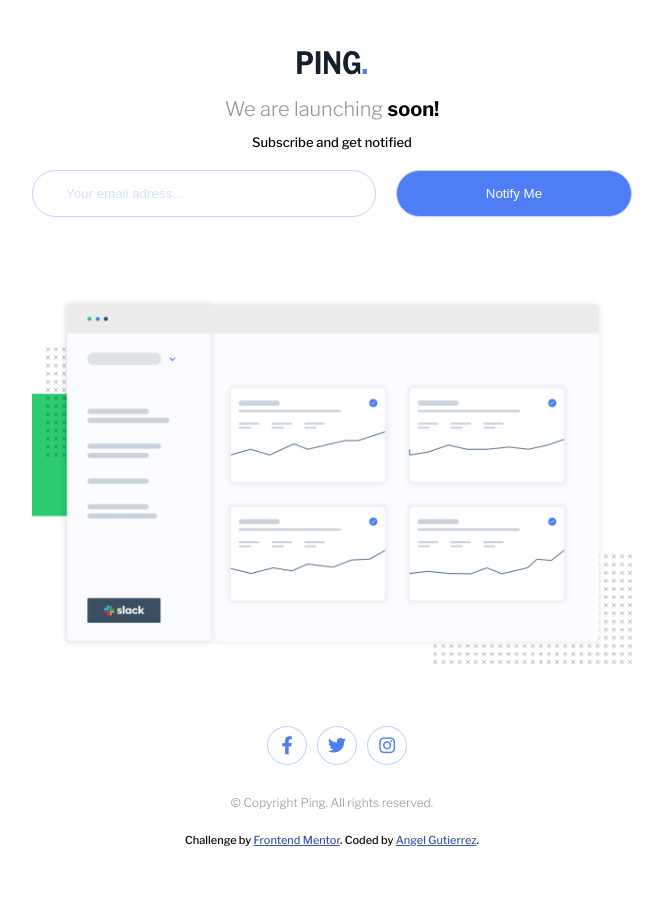
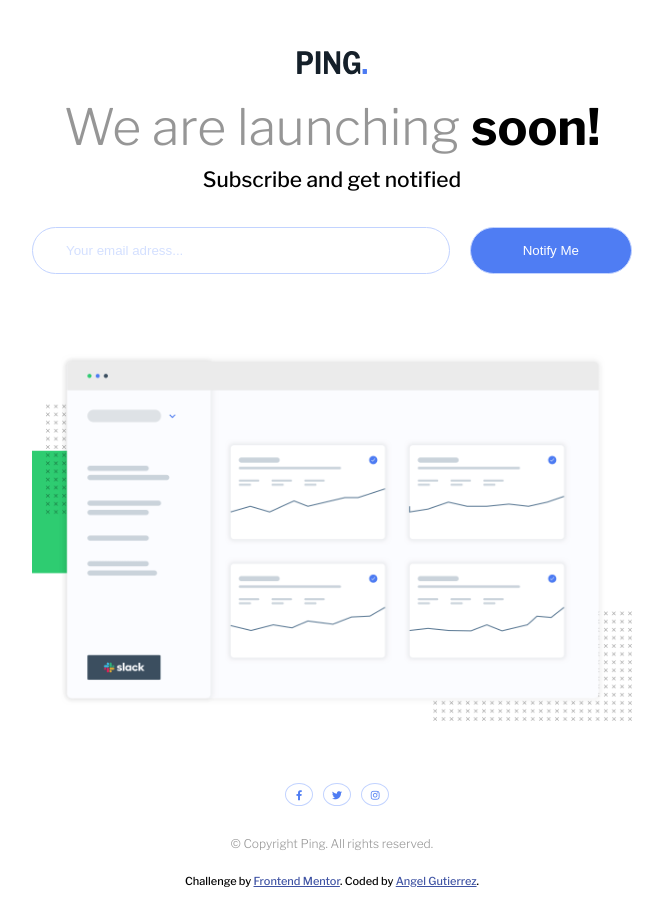
Before and after one commit to 4Ny3L0/ping-comming-soon-page, a plain HTML site: page index.html in a window 1280 px wide. Shown: the whole page, without its empty margins (308-971 px from the left). Before the commit the page ends 858 px from the top, so only its background shows below. Drawn offline with nearby package versions, Linux system fonts and the light colour scheme.

Commit message:
adding modifications in css code

```diff
--- a/css/style.css
+++ b/css/style.css
@@ -82,8 +82,9 @@ h1 {
 }
 @media (min-width: 768px) {
   h1 {
-    font-size: 2rem;
+    font-size: 5rem;
     margin-top: 0;
+    margin-bottom: 1rem;
   }
 }
 h1 span {
@@ -94,12 +95,12 @@ h1 span {
   font-size: 1.3rem;
   margin-bottom: 2rem;
 }
-/* @media (min-width: 768px) {
+@media (min-width: 768px) {
   .subscribe {
     font-size: 2.1rem;
-    margin-bottom: 2rem;
+    margin: 0 0 3.5rem 0;
   }
-} */
+}
 .email,
 .notify {
   width: 30rem;
@@ -138,13 +139,13 @@ h1 span {
     justify-content: center;
   }
   .email {
-    flex: calc(60% - 1rem);
+    flex: calc(80% - 1rem);
     width: 20rem;
     height: fit-content;
     margin-right: 2rem;
   }
   .notify {
-    flex: 0 calc(40%);
+    flex: 0 calc(30%);
     width: 10rem;
   }
 }
@@ -175,7 +176,17 @@ h1 span {
   padding: 0.8rem;
   width: 40px;
 }
-
+@media (min-width: 768px) {
+  .icon-container {
+    font-size: 1rem;
+    color: var(--blue);
+    border-radius: 50%;
+    border: 1px solid var(--pale-blue);
+    padding: 0.5rem;
+    width: 28px;
+    height: 23px;
+  }
+}
 .icon-container:hover {
   color: white;
   background-color: var(--blue);
```
